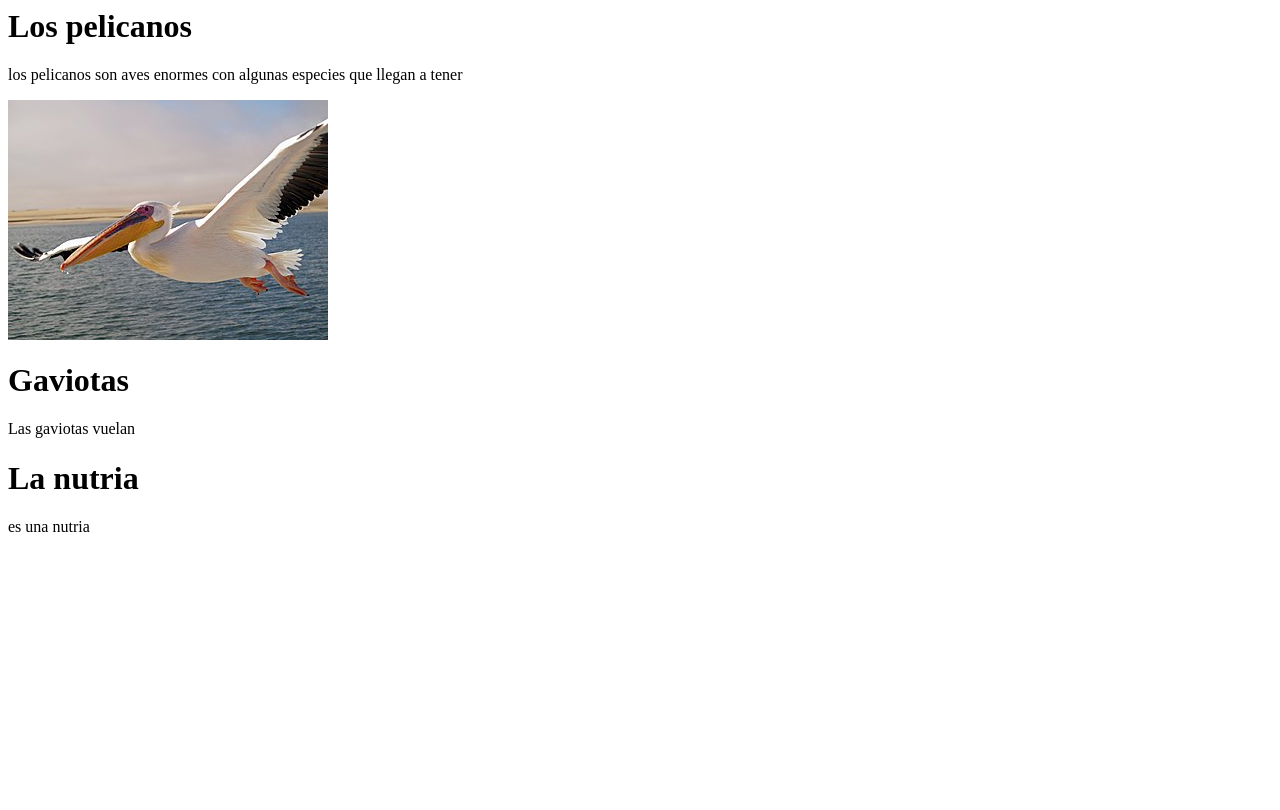
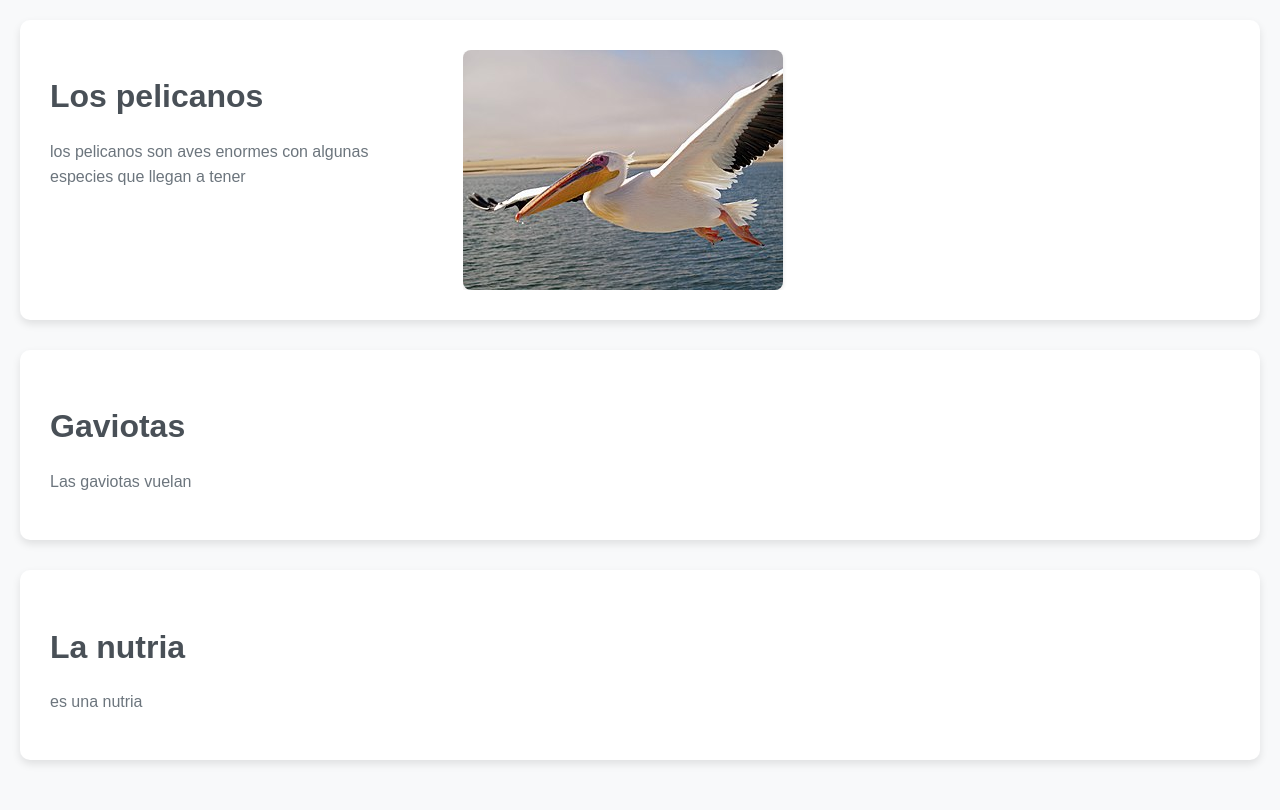
Before and after one commit to ajlarez/django_project03, a Django app: page / in a window 1280 px wide. Before the commit the page ends 532 px from the top, so only its background shows below. Run offline with Django 5.2, Linux system fonts and the light colour scheme; data comes from the database, SQL or seed files in the repository.

Commit message:
finish post css

```diff
--- a/django_project/settings.py
+++ b/django_project/settings.py
@@ -117,6 +117,7 @@ USE_TZ = True
 # https://docs.djangoproject.com/en/5.1/howto/static-files/
 
 STATIC_URL = 'static/'
+STATICFILES_DIRS = [BASE_DIR /'static/']#new
 MEDIA_URL = '/media/'
 MEDIA_ROOT = BASE_DIR / 'media'
 
--- a/static/css/post.css
+++ b/static/css/post.css
@@ -0,0 +1,64 @@
+body {
+    font-family: 'Arial', sans-serif;
+    margin: 0;
+    padding: 20px;
+    background-color: #f8f9fa; /* Un fondo gris claro */
+    color: #333;
+    line-height: 1.6;
+}
+
+.post-container {
+    display: flex;
+    background-color: #fff; /* Fondo blanco para los posts */
+    margin-bottom: 30px;
+    padding: 30px;
+    border-radius: 10px;
+    box-shadow: 0 4px 8px rgba(0, 0, 0, 0.1); /* Sombra más pronunciada */
+    align-items: flex-start; /* Alinea el texto y las imágenes en la parte superior */
+}
+
+.post-text {
+    width: 35%; /* Aumenta el ancho del texto */
+    padding-right: 30px;
+    box-sizing: border-box;
+}
+
+.post-text h1 {
+    font-size: 2em;
+    color: #495057; /* Un gris más oscuro para los títulos */
+    margin-bottom: 15px;
+}
+
+.post-text p {
+    font-size: 1em;
+    color: #6c757d; /* Un gris más claro para los párrafos */
+}
+
+.post-images {
+    width: 65%; /* Reduce el ancho de las imágenes */
+    overflow-x: auto;
+    white-space: nowrap;
+    display: flex; /* Añadido para mejor control de alineación */
+    align-items: center; /* Centra las imágenes verticalmente */
+}
+
+.post-images img {
+    max-height: 350px; /* Aumenta la altura máxima de las imágenes */
+    margin-right: 15px;
+    border-radius: 8px;
+    box-shadow: 0 2px 4px rgba(0, 0, 0, 0.1); /* Sombra sutil para las imágenes */
+    transition: transform 0.3s ease; /* Transición suave para el hover */
+}
+
+.post-images img:hover {
+    transform: scale(1.05); /* Ligero aumento al pasar el ratón */
+}
+
+/* Oculta la barra de desplazamiento */
+.post-images::-webkit-scrollbar {
+    display: none;
+}
+
+.post-images {
+    scrollbar-width: none;
+}
--- a/templates/post.html
+++ b/templates/post.html
@@ -1,10 +1,25 @@
+
+{% load static %}
+<head>
+<link rel="stylesheet" href="{% static 'css/post.css' %}">
+
+</head>
+<body>
 
 
 {% for post in object_list %}
-    <h1>{{ post.title }}</h1>
-    <p>{{ post.content }}</p>
+  <div class="post-container">
+    <div class="post-text">
+        <h1>{{ post.title }}</h1>
+        <p>{{ post.content }}</p>
+    </div>
 
-    {% if post.image %}
-    <img src="{{ post.image.url }}" alt="Imagen de {{ post.title }}" style="max-width: 100%; height: auto;">
-    {% endif %}
+    <div class="post-images">
+        {% if post.image %}
+            <img src="{{ post.image.url }}" alt="Imagen de {{ post.title }}">
+        {% endif %}
+    </div>
+  </div>
 {% endfor %}
+
+</body>
```
